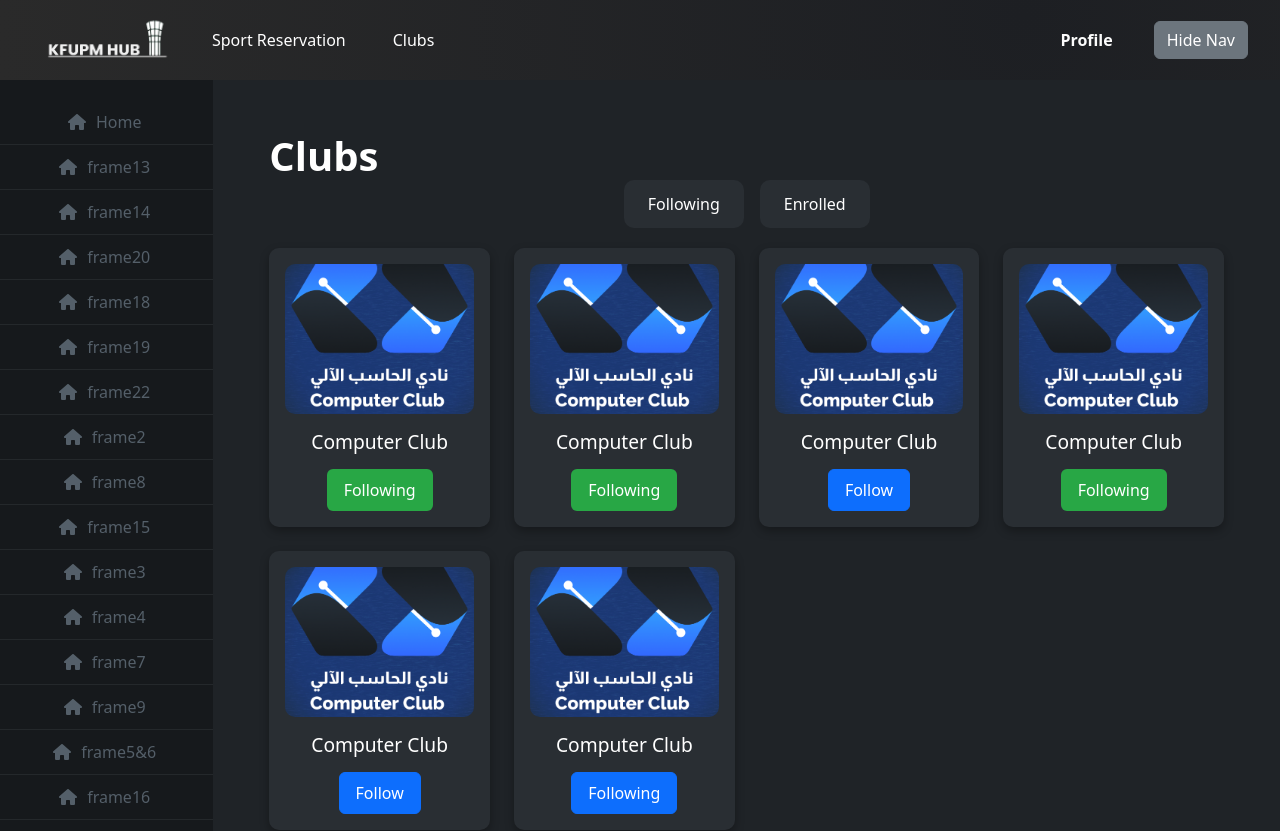
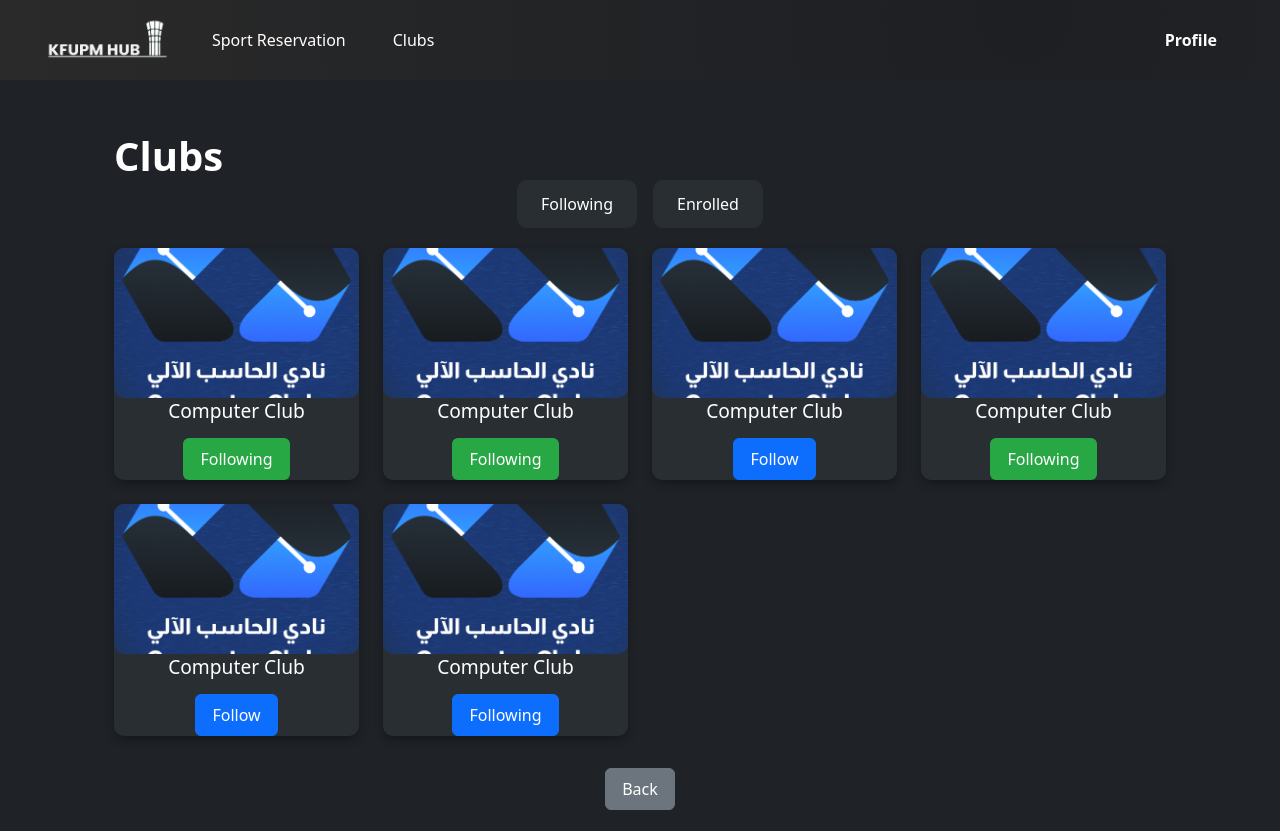
Before and after one commit to RN848/KFUPM-Hup, a React (Create React App) app: page /clubs in a window 1280 px wide. Shown: the top 831 px of the page. Built offline with nearby package versions, Linux system fonts and the light colour scheme.

Commit message:
added buttons to headbar for each userspace

```diff
--- a/src/components/Body.js
+++ b/src/components/Body.js
@@ -51,11 +51,35 @@ export default function Body({ children }) {
               {/* Spacer */}
               <div className="flex-grow-1"></div>
 
+              {/*
+              CODE
+              */}
+
+              {/*admin*/}
+              {userRole == "admin" && (
+                  <>
+                    <a href="/New-Club" className="headbar-link">
+                      Create Club
+                    </a>
+                  </>
+              )}
+
+              {/*club Account*/}
+                  {userRole.trim(" ") == "clubAccount" && (
+                      <>
+                        <a href="/clubleaderHomePage" className="headbar-link">
+                          Club Page
+                        </a>
+                      </>
+                  )}
+
+              {/*Club Page*/}
+
               {/* Profile Link */}
               <a className="headbar-link profile-link" onClick={() => {navigate("/Your-Profile")}}>
                 Profile
               </a>
-              {!isIndexPage && (
+              {/*{!isIndexPage && (
                   <Button
                       variant="secondary"
                       onClick={() => setShowNav(!showNav)}
@@ -63,12 +87,13 @@ export default function Body({ children }) {
                   >
                     {showNav ? "Hide Nav" : "Show Nav"}
                   </Button>
-              )}
+              )}*/}
             </div>
           </Row>
 
           <Row style={{ height: "100%" }}>
-            {!isIndexPage && (
+            {/* This is the nav only enable when debug */}
+            {!isIndexPage && false  &&showNav && (
                 <Col xs="2" className="sidNav" style={{ padding: "0" }}>
                   <Nav />
                 </Col>
--- a/src/pages/Home.js
+++ b/src/pages/Home.js
@@ -75,8 +75,12 @@ const Home = () => {
   return (
     <Body>
       <div className="home-page">
+        <a href={"/Sports-reservation"}>
       <GlassyCard title="Sports Reservation" />
+        </a>
+        <a href={"/news-clubs"}>
       <GlassyCard title="Student Clubs" />
+        </a>
     </div>
     </Body>
   );
--- a/src/pages/LogIn.js
+++ b/src/pages/LogIn.js
@@ -36,7 +36,7 @@ const LogIn = () => {
     if (inputs.email === adminLogin.email && inputs.password === adminLogin.password) {
       userRole = 'admin';
     } else if (inputs.email === ClubAccount.email && inputs.password === ClubAccount.password) {
-      userRole = 'clubAccount';
+      userRole = '  clubAccount';
     }
 
     localStorage.setItem("userRole", userRole); // Store the user role in local storage
--- a/src/styles/pages/_clubs.scss
+++ b/src/styles/pages/_clubs.scss
@@ -45,7 +45,7 @@
       .club-card {
         background-color: #292e33;
         border-radius: 10px;
-        padding: 1rem;
+        //padding: 1rem;
         text-align: center;
         box-shadow: 0px 4px 10px rgba(0, 0, 0, 0.3);
 
@@ -54,7 +54,7 @@
           height: 150px;
           object-fit: cover;
           border-radius: 10px;
-          margin-bottom: 1rem;
+          margin-bottom: 1px;
         }
 
         h3 {
```
